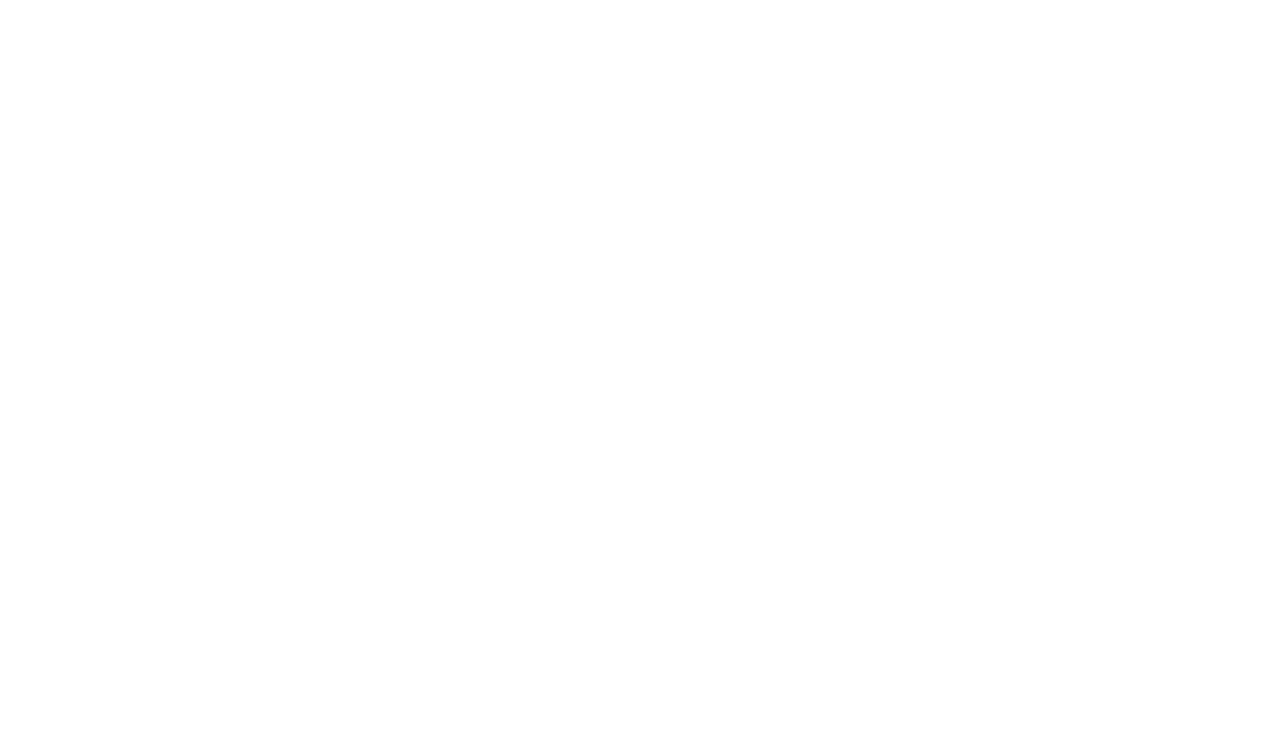
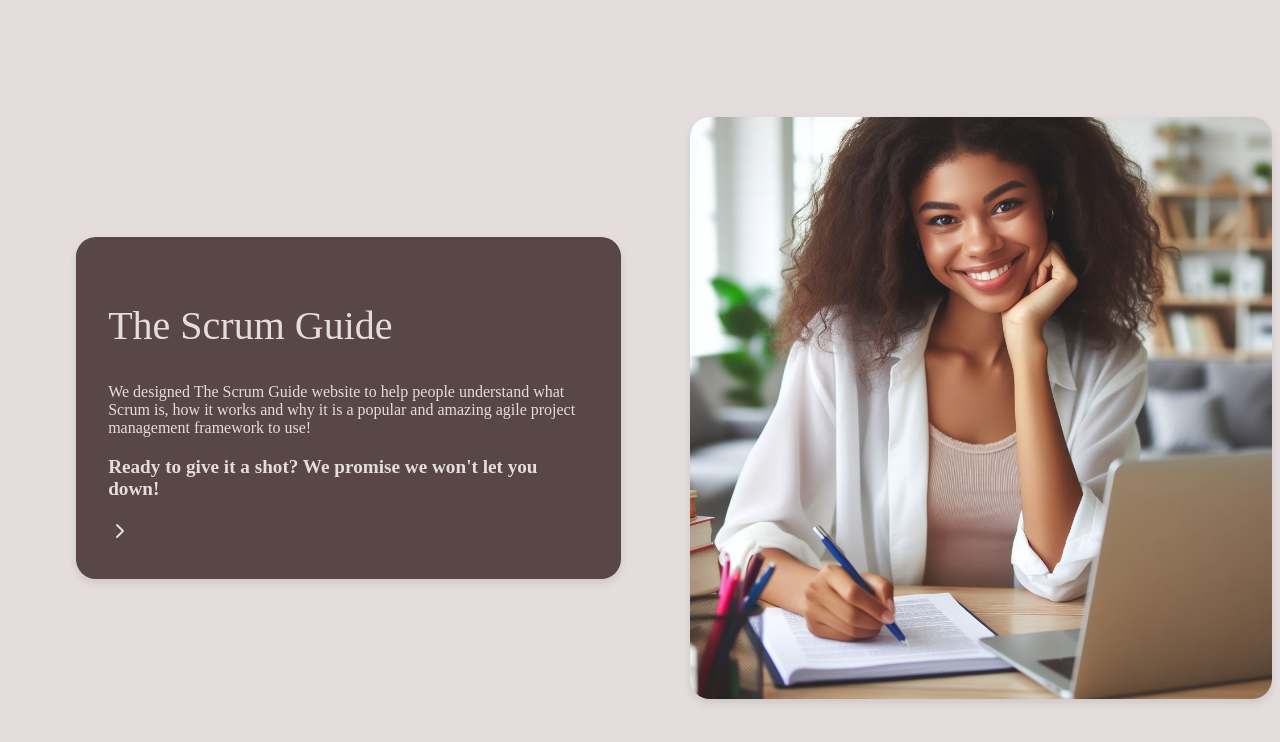
Before and after one commit to Wilma-Norman/Scrum-Project-assignment, a React (Vite) app: page / in a window 1280 px wide. Shown: the top 742 px of the page. Built offline with nearby package versions, Linux system fonts and the light colour scheme.

Commit message:
worked on scrum guide home page, almost done

```diff
--- /dev/null
+++ b/src/Components/Home/ScrumGuide/ScrumGuide.module.css
@@ -0,0 +1,67 @@
+html {
+    background-color: #E5DDDD;
+}
+
+img {
+    width: 80%;
+    border-radius: 20px;
+    box-shadow: 0 4px 8px rgba(0, 0, 0, 0.1);
+    margin: auto;
+}
+
+.imageContainer {
+    display: flex;
+    align-items: center;
+    justify-content: center;
+}
+
+.container {
+    display: flex;
+    justify-content: center;
+    align-items: center;
+    flex-direction: row;
+}
+
+.textContainer {
+    background-color: #594646;
+    color: #E5DDDD;
+    border-radius: 20px;
+    width: 60%;
+    padding: 3.2rem;
+    box-shadow: 0 4px 8px rgba(0, 0, 0, 0.1);
+    font-size: 1.1rem;
+}
+
+.title {
+    font-weight: normal;
+    font-size: 2.5rem;
+}
+
+.smallText {
+    font-size: large;
+    font-weight: bold;
+    text-align: left;
+    font-size: 1.2rem;
+}
+
+a {
+    color: #E5DDDD;
+}
+
+@media screen and (min-height: 768px){
+    img {
+        width: 100%;
+    }
+
+    .textContainer {
+        width: 80%;
+        padding: 2rem;
+        font-size: 1rem;
+    }
+
+    .container {
+        display: flex;
+        flex-direction: column;
+    }
+
+}
--- /dev/null
+++ b/src/Components/Home/ScrumGuide/index.jsx
@@ -0,0 +1,24 @@
+import styles from './ScrumGuide.module.css'
+import Buttons from '../../Buttons'
+import { Home } from '../../../data/data'
+import { Link } from 'react-router-dom'
+
+const ScrumGuide = () => {
+    return (
+        <>
+        <div className={styles.container}>
+            <div className={styles.textContainer}>
+                <h2 className={styles.title}>The Scrum Guide</h2>
+                <p className={styles.text}>{Home.aboutText}</p>
+                <p className={styles.smallText}>{Home.readyToGoText}</p>
+                <Buttons direction="forward" path="/" className={styles.button}/>
+            </div>
+        </div>
+            <div className={styles.imageContainer}>
+                <img src="../../Public/Images/happygirl.jpg" alt="Happy woman at office" />
+            </div>
+        </>
+    )
+}
+
+export default ScrumGuide;
--- a/src/Pages/Home/index.jsx
+++ b/src/Pages/Home/index.jsx
@@ -1,7 +1,9 @@
+import ScrumGuide from "../../Components/Home/ScrumGuide"
+
 const Home = () => {
     return(
         <>
-
+            <ScrumGuide />
         </>
     )
 }
```
Also changed, not shown: src/Components/Home/file.txt (deleted).
